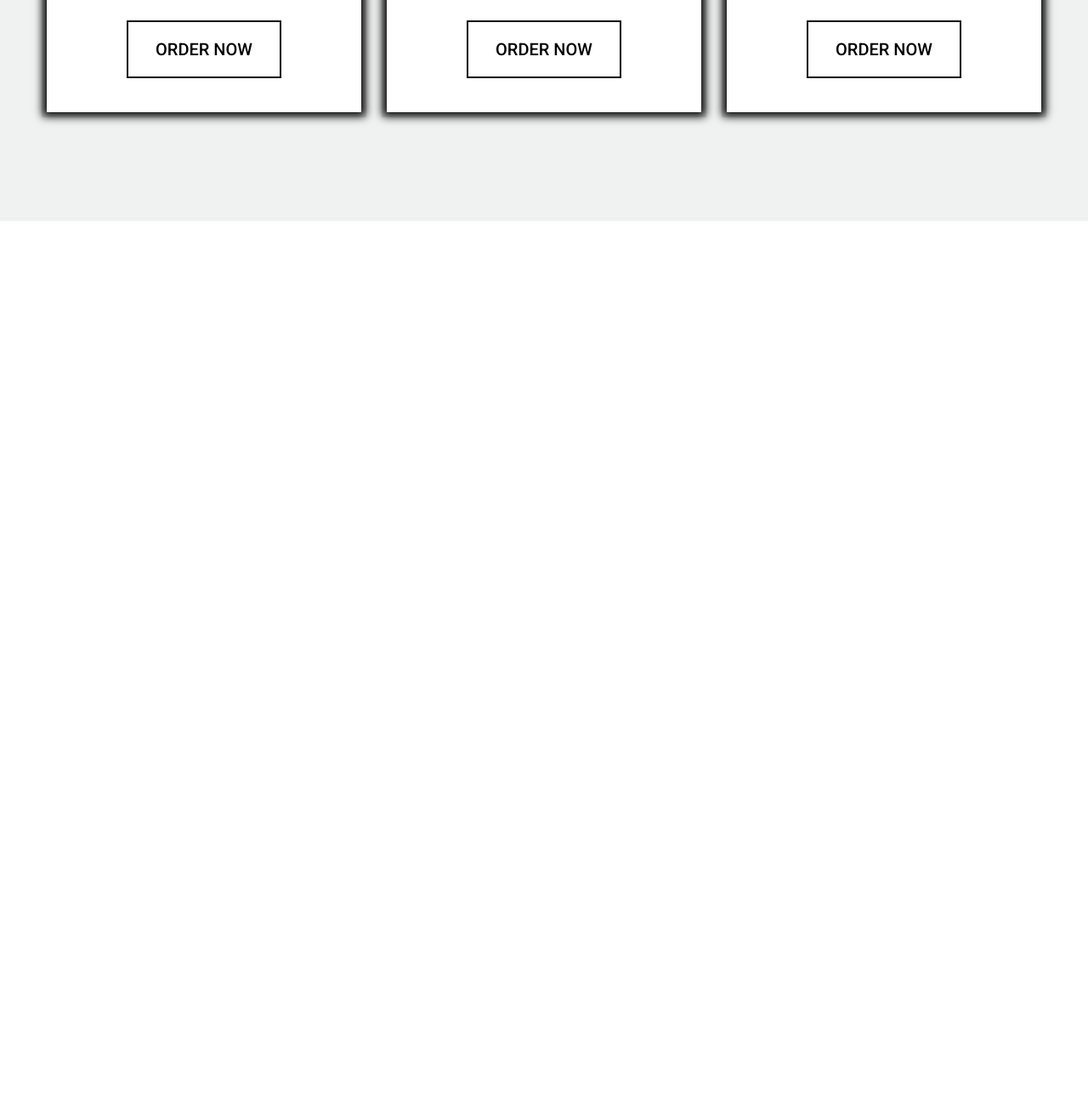
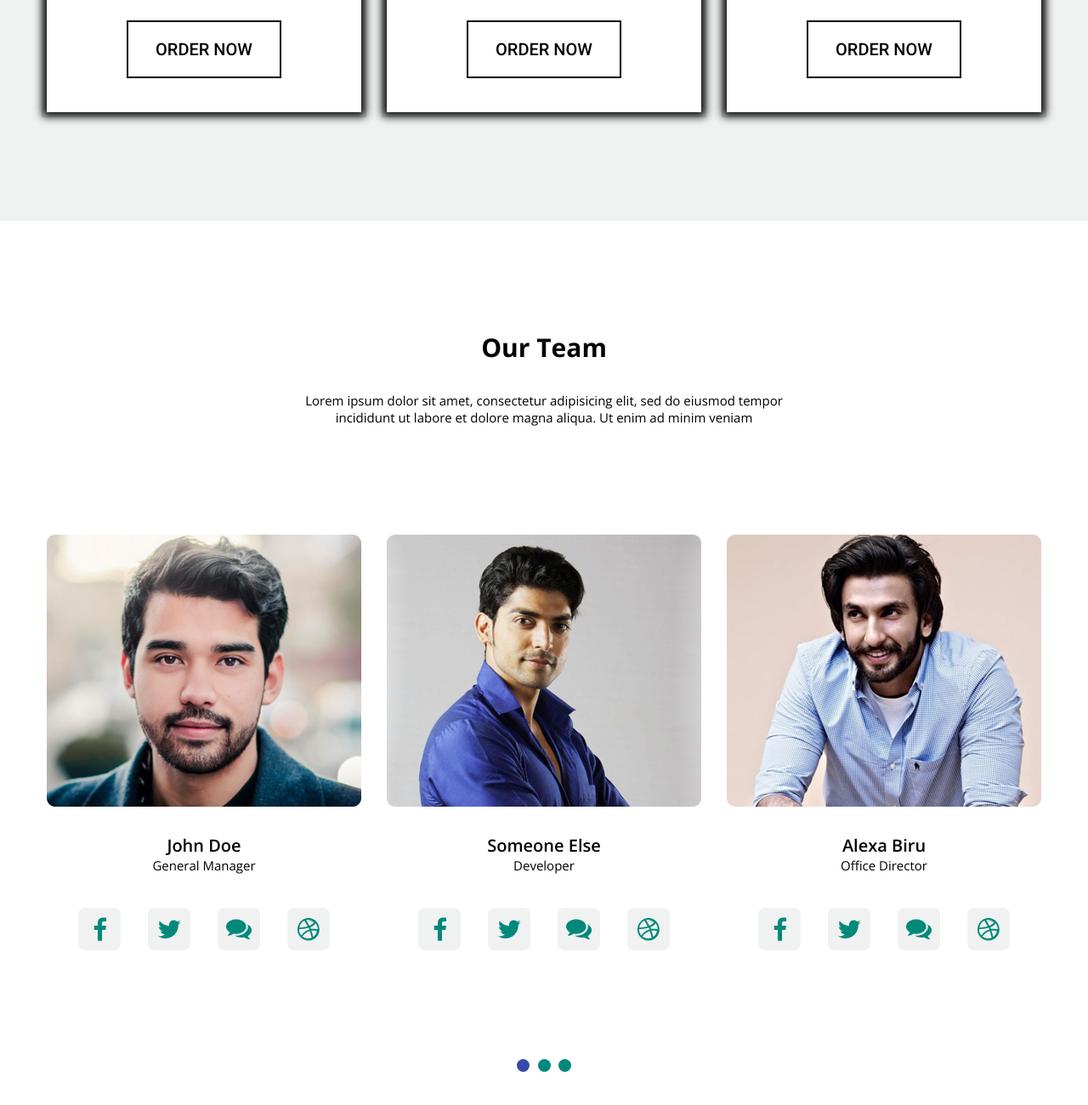
Before and after one commit to 1amL0st/layout_2, a plain HTML site: page index.html in a window 1280 px wide. Shown: the part 5635-6935 px from the top of the page at 85% size. Before the commit the page ends 5895 px from the top, so only its background shows below. Drawn offline with nearby package versions, Linux system fonts and the light colour scheme.

Commit message:
Team is added

```diff
--- a/index.html
+++ b/index.html
@@ -251,5 +251,63 @@
             </div>
         </section>
 
+        <section class="team section">
+            <div class="container">
+                <article class="article column">
+                    <h2 class="title">Our Team</h2>
+                    <p class="p">Lorem ipsum dolor sit amet, consectetur adipisicing elit, sed do eiusmod tempor incididunt ut labore et dolore magna aliqua. Ut enim ad minim veniam</p>
+                </article>
+
+                <div class="members row">
+                    <div class="member column">
+                        <img class="photo" src="images/members/1.png">
+                        <h3 class="name">John Doe</h3>
+                        <p class="role">General Manager</p>
+                        <nav class="socials row">
+                            <a class="social row" href=""><img src="images/members/facebook.png"></a>
+                            <a class="social row" href=""><img src="images/members/twitter.png"></a>
+                            <a class="social row" href=""><img src="images/members/some.png"></a>
+                            <a class="social row" href=""><img src="images/members/some_1.png"></a>
+                        </nav>
+                    </div>
+
+                    <div class="member column">
+                        <img class="photo" src="images/members/2.png">
+                        <h3 class="name">Someone Else</h3>
+                        <p class="role">Developer</p>
+                        <nav class="socials row">
+                            <a class="social row" href=""><img src="images/members/facebook.png"></a>
+                            <a class="social row" href=""><img src="images/members/twitter.png"></a>
+                            <a class="social row" href=""><img src="images/members/some.png"></a>
+                            <a class="social row" href=""><img src="images/members/some_1.png"></a>
+                        </nav>
+                    </div>
+
+                    <div class="member column">
+                        <img class="photo" src="images/members/3.png">
+                        <h3 class="name">Alexa Biru</h3>
+                        <p class="role">Office Director</p>
+                        <nav class="socials row">
+                            <a class="social row" href=""><img src="images/members/facebook.png"></a>
+                            <a class="social row" href=""><img src="images/members/twitter.png"></a>
+                            <a class="social row" href=""><img src="images/members/some.png"></a>
+                            <a class="social row" href=""><img src="images/members/some_1.png"></a>
+                        </nav>
+                    </div>
+                </div>
+
+                <div class="selectors row">
+                    <div class="selector active"></div>
+                    <div class="selector"></div>
+                    <div class="selector"></div>
+                </div>
+            </div>
+        </section>
+
+        <section class="blog section">
+            <div class="container">
+            </div>
+        </section>
+
     </body>
 </html>
--- /dev/null
+++ b/style/scss/_team.scss
@@ -0,0 +1,59 @@
+.team {
+    padding: 128px 0;
+
+    .members {
+        width: 100%;
+        justify-content: space-between;
+        margin: 128px 0;
+    }
+
+    .selectors {
+        margin: auto;
+        max-width: 64px;
+        justify-content: space-between;
+
+        .selector {
+            width: 15px;
+            height: 15px;
+            border-radius: 50%;
+            background-color: $sea-like;
+
+            &.active {
+                background-color: $blue;
+            }
+
+            &:hover {
+                cursor: grab;
+            }
+        }
+    }
+
+    .member {
+        max-width: 370px;
+
+        .photoe {
+            width: 100%;
+            max-height: 320px;
+        }
+
+        .name {
+            margin-top: 32px;
+            font-weight: 600;
+            font-size: 20px;
+        }
+
+        .socials {
+            width: 80%;
+            margin-top: 40px;
+            justify-content: space-between;
+        }
+
+        .social {
+            border-radius: 8px;
+            justify-content: center;
+            width: 50px;
+            height: 50px;
+            background-color: $light-gray;
+        }
+    }
+}
--- a/style/scss/main.scss
+++ b/style/scss/main.scss
@@ -7,3 +7,4 @@
 @import "services";
 @import "portfolio";
 @import "pricing";
+@import "team";
```
Also changed, not shown: images/members/1.png (added), images/members/2.png (added), images/members/3.png (added), images/members/facebook.png (added), images/members/some.png (added), images/members/some_1.png (added), images/members/twitter.png (added), style/css/index.css, 1 other file.
